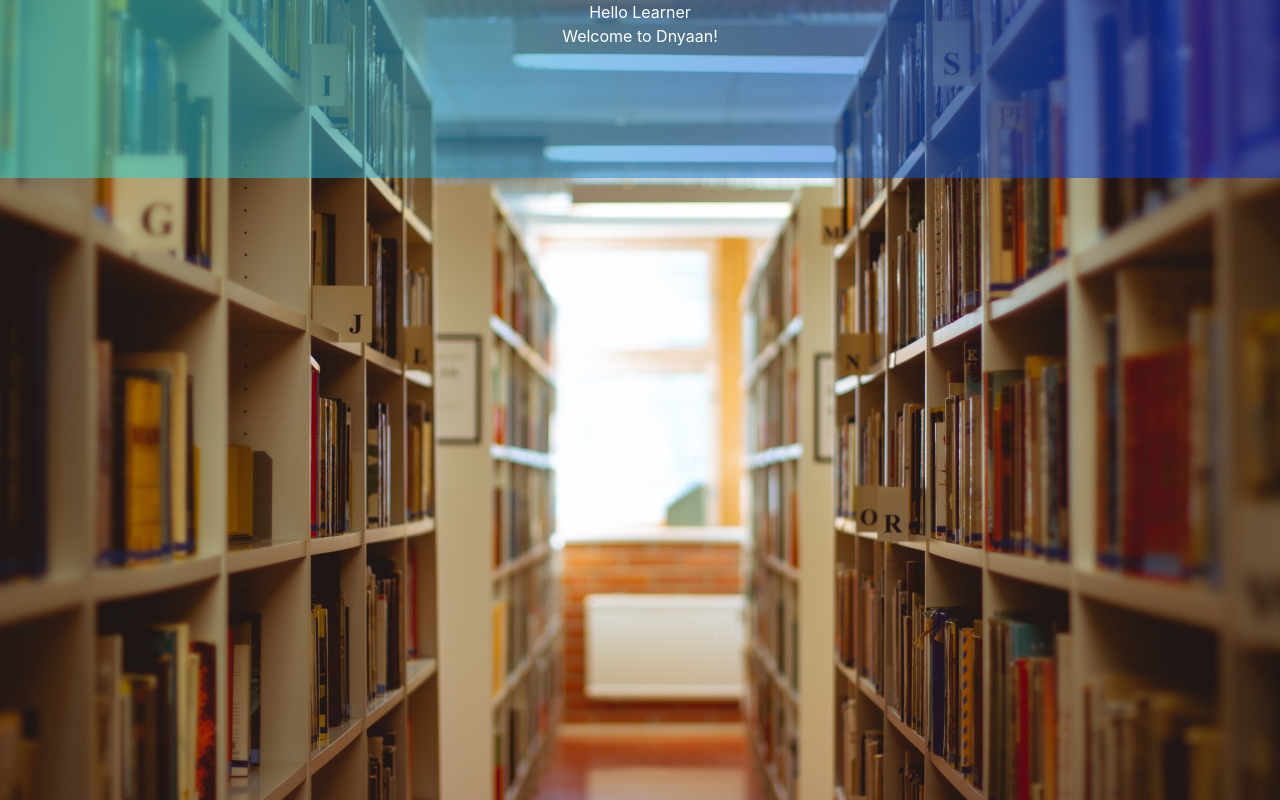
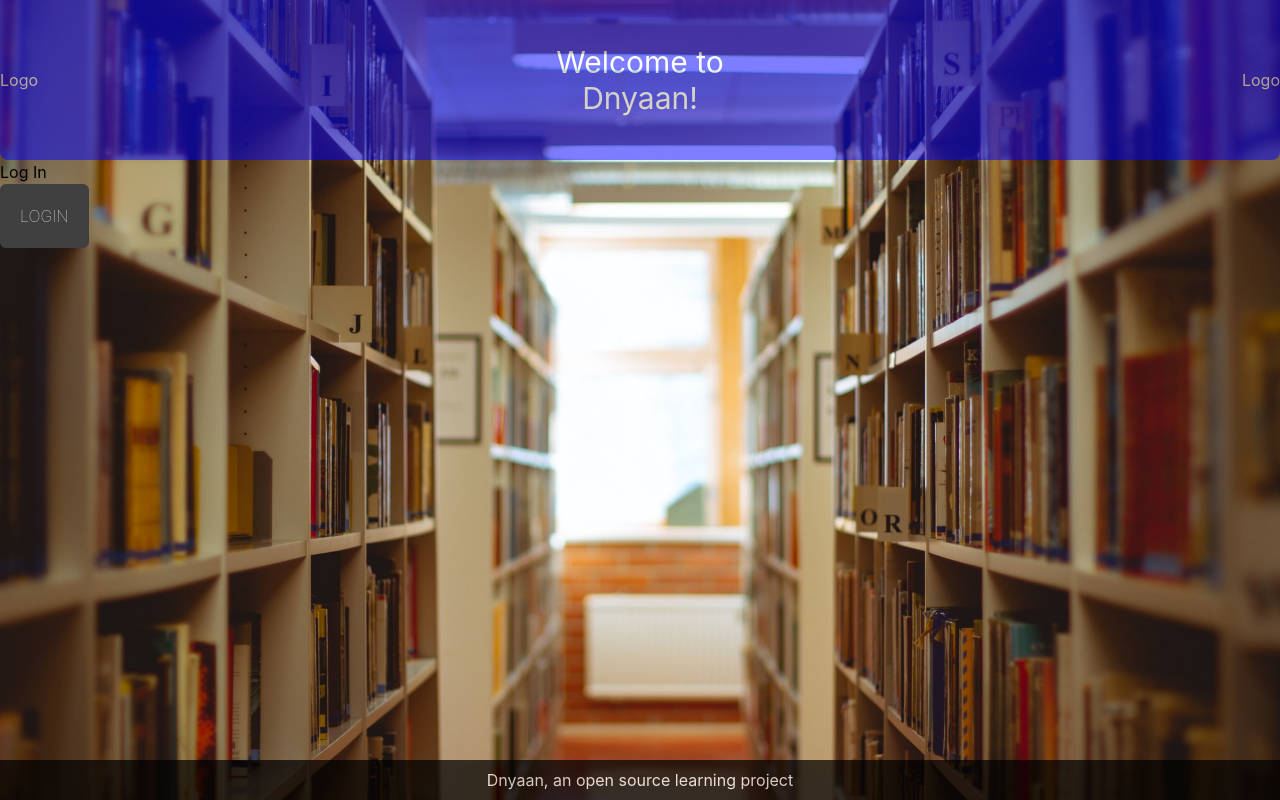
Before and after one commit to prasadthx/LMS_FrontEnd_React, a React (Create React App) app: page / in a window 1280 px wide. Built offline with nearby package versions, Linux system fonts and the light colour scheme.

Commit message:
Footer added

```diff
--- a/src/App.tsx
+++ b/src/App.tsx
@@ -1,12 +1,14 @@
 import './App.css';
 import React from "react";
-import {FirstPage} from "./Views/FirstPage";
+import {FirstPage} from "./Views/FirstPage/FirstPage";
+import {Footer} from "./Views/Footer/Footer";
 
 export class App extends React.Component{
     render() {
         return (
             <div className="App">
                 <FirstPage/>
+                <Footer />
             </div>
         );
     }
--- a/src/Views/FirstPage.css
+++ /dev/null
@@ -1,20 +0,0 @@
-
-.svg{
-    position: absolute;
-    top: 0px;
-    opacity: 0.5;
-}
-
-.welcome{
-    display: flex;
-    color: white;
-    z-index: 30;
-    text-align: center;
-    flex-direction: column;
-    align-content: initial;
-    justify-content: left;
-}
-
-.welcome > div{
-    z-index: 40;
-}
--- a/src/Views/FirstPage.tsx
+++ /dev/null
@@ -1,34 +0,0 @@
-import React from 'react';
-import './FirstPage.css';
-export class FirstPage extends React.Component{
-    render() {
-        return (
-            <div className='FirstPage'>
-                <svg id="svg" viewBox="0 0 1440 200" xmlns="http://www.w3.org/2000/svg"
-                     className="svg ">
-                    <defs>
-                        <linearGradient id="gradient">
-                            <stop offset="5%" stop-color="#002bdcff"></stop>
-                            <stop offset="95%" stop-color="#32ded4ff"></stop>
-                        </linearGradient>
-                    </defs>
-                    <path
-                        d="M 0,500 C 0,500 0,250 0,250 C 175,206 350,162 590,162 C 830,162 1135,206 1440,250 C 1440,250 1440,500 1440,500 Z"
-                        stroke="none" stroke-width="0" fill="url(#gradient)"
-                        className=""
-                        transform="rotate(-180 720 250)"></path>
-                </svg>
-                <div className='welcome'>
-                    <div><h1> Hello Learner </h1></div>
-                    <div><h2> Welcome to Dnyaan! </h2></div>
-                </div>
-                <div>
-
-                </div>
-                <div>
-
-                </div>
-            </div>
-        );
-    }
-}
--- /dev/null
+++ b/src/Views/FirstPage/FirstPage.css
@@ -0,0 +1,46 @@
+
+.svg{
+    position: absolute;
+    top: 0px;
+    opacity: 0.5;
+}
+
+.welcome{
+    display: flex;
+    color: white;
+    z-index: 30;
+    text-align: center;
+    flex-direction: row;
+    align-content: center;
+    align-items: center;
+    justify-content: space-between;
+    background: blue;
+    opacity: 0.5;
+    height: 20vh;
+}
+
+.welcome > div{
+    z-index: 40;
+}
+
+.example_e {
+    border: none;
+    background: #404040;
+    color: #ffffff;
+    font-weight: 100;
+    padding: 20px;
+    text-transform: uppercase;
+    border-radius: 6px;
+    display: inline-block;
+    transition: all 0.3s ease 0s;
+}
+
+.example_e:hover {
+    color: #404040 ;
+    font-weight: 700 ;
+    letter-spacing: 3px;
+    background: none;
+    -webkit-box-shadow: 0px 5px 40px -10px rgba(0,0,0,0.57);
+    -moz-box-shadow: 0px 5px 40px -10px rgba(0,0,0,0.57);
+    transition: all 0.3s ease 0s;
+}
--- /dev/null
+++ b/src/Views/FirstPage/FirstPage.tsx
@@ -0,0 +1,49 @@
+import React from 'react';
+import './FirstPage.css';
+
+
+export class FirstPage extends React.Component{
+    render() {
+        return (
+            <div className='FirstPage'>
+                <div className='welcome rounded-b-lg'>
+                    <div>
+                        <button>
+                            Logo
+                        </button>
+                    </div>
+                    <div><h1 className='text-3xl'> Welcome to <br></br> Dnyaan! </h1></div>
+                    <div>
+                        <button>
+                            Logo
+                        </button>
+                    </div>
+                </div>
+                <div>
+                    <button>
+                        Log In
+                    </button>
+                </div>
+                <div className="button_cont">
+                    <a className="example_e">
+                    Login
+                    </a>
+                </div>
+                {/*<svg id="svg" viewBox="0 0 1440 400" xmlns="http://www.w3.org/2000/svg"*/}
+                {/*     className="svg transition duration-300 ease-in-out delay-150">*/}
+                {/*    <defs>*/}
+                {/*        <linearGradient id="gradient">*/}
+                {/*            <stop offset="5%" stop-color="#002bdcff"></stop>*/}
+                {/*            <stop offset="95%" stop-color="#32ded4ff"></stop>*/}
+                {/*        </linearGradient>*/}
+                {/*    </defs>*/}
+                {/*    <path*/}
+                {/*        d="M 0,400 C 0,400 0,200 0,200 C 290,171 580,142 820,142 C 1060,142 1250,171 1440,200 C 1440,200 1440,400 1440,400 Z"*/}
+                {/*        stroke="none" stroke-width="0" fill="url(#gradient)"*/}
+                {/*        className="transition-all duration-300 ease-in-out delay-150"*/}
+                {/*        transform="rotate(-180 720 200)"></path>*/}
+                {/*</svg>*/}
+            </div>
+        );
+    }
+}
--- /dev/null
+++ b/src/Views/Footer/Footer.css
@@ -0,0 +1,14 @@
+.footer{
+    background: black;
+    opacity: 0.7;
+    color: white;
+    display: flex;
+    flex-direction: column;
+    justify-content: center;
+    position: absolute;
+    bottom: 0px;
+    left: 0px;
+    right: 0px;
+    text-align: center;
+    height: 5vh;
+}
--- /dev/null
+++ b/src/Views/Footer/Footer.tsx
@@ -0,0 +1,12 @@
+import React from "react";
+import './Footer.css'
+
+export class Footer extends React.Component{
+    render() {
+        return (
+            <div className='footer'>
+                <div> Dnyaan, an open source learning project</div>
+            </div>
+        )
+    }
+}
```
